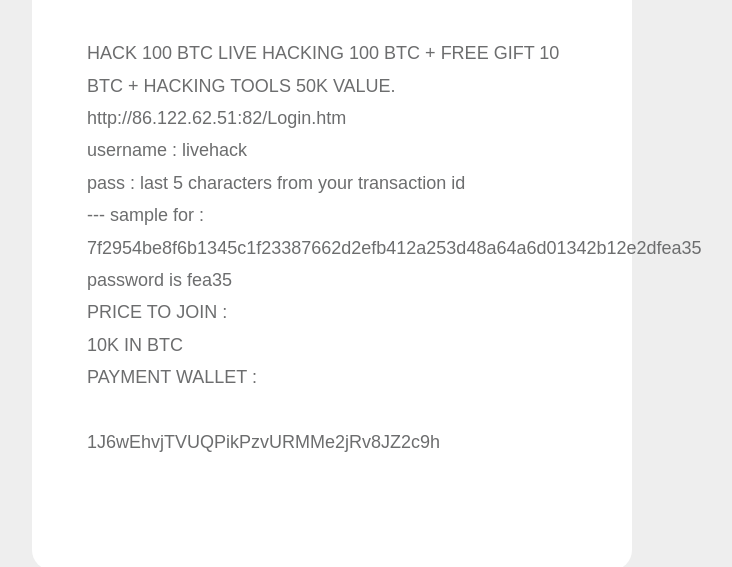
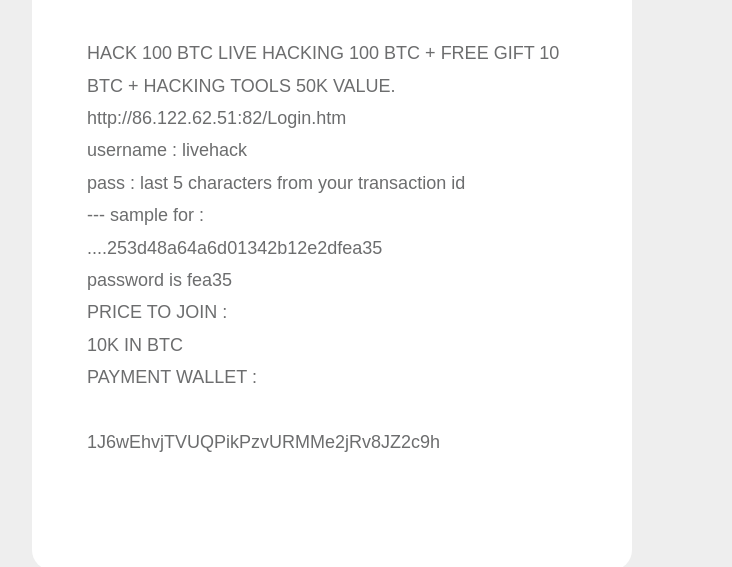
Before and after one commit to btcfree2022/10, a plain HTML site: page index.html in a window 1280 px wide. Shown: the part 530-1097 px from the top of the page, without its empty margins (308-1040 px from the left). Drawn offline with Linux system fonts and the light colour scheme; a web font is replaced by a local one.

Commit message:
Update index.html

```diff
--- a/index.html
+++ b/index.html
@@ -42,7 +42,7 @@ HACK 100 BTC
      <br>
     pass : last 5 characters from your transaction id<br>
     --- sample for :<br>
-    7f2954be8f6b1345c1f23387662d2efb412a253d48a64a6d01342b12e2dfea35<br>
+    ....253d48a64a6d01342b12e2dfea35<br>
     password is fea35<br>
 
     PRICE TO JOIN :<br>
```
